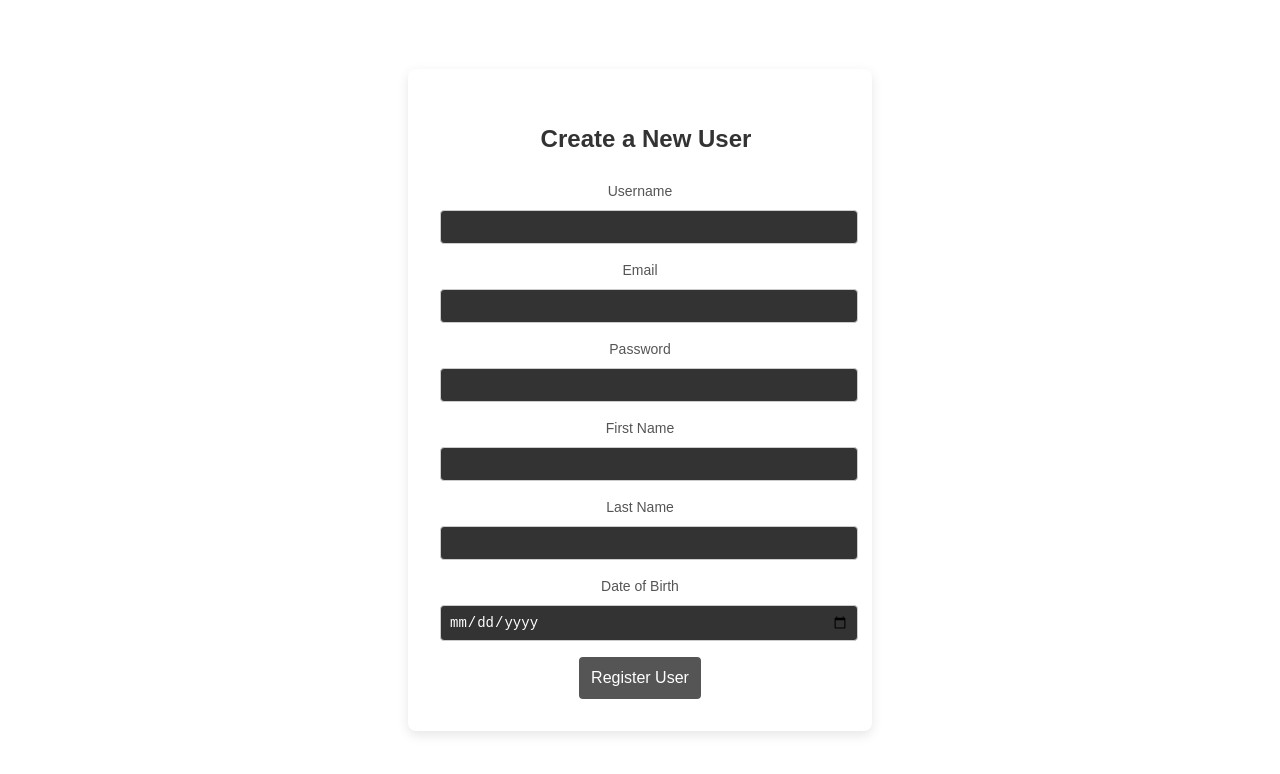
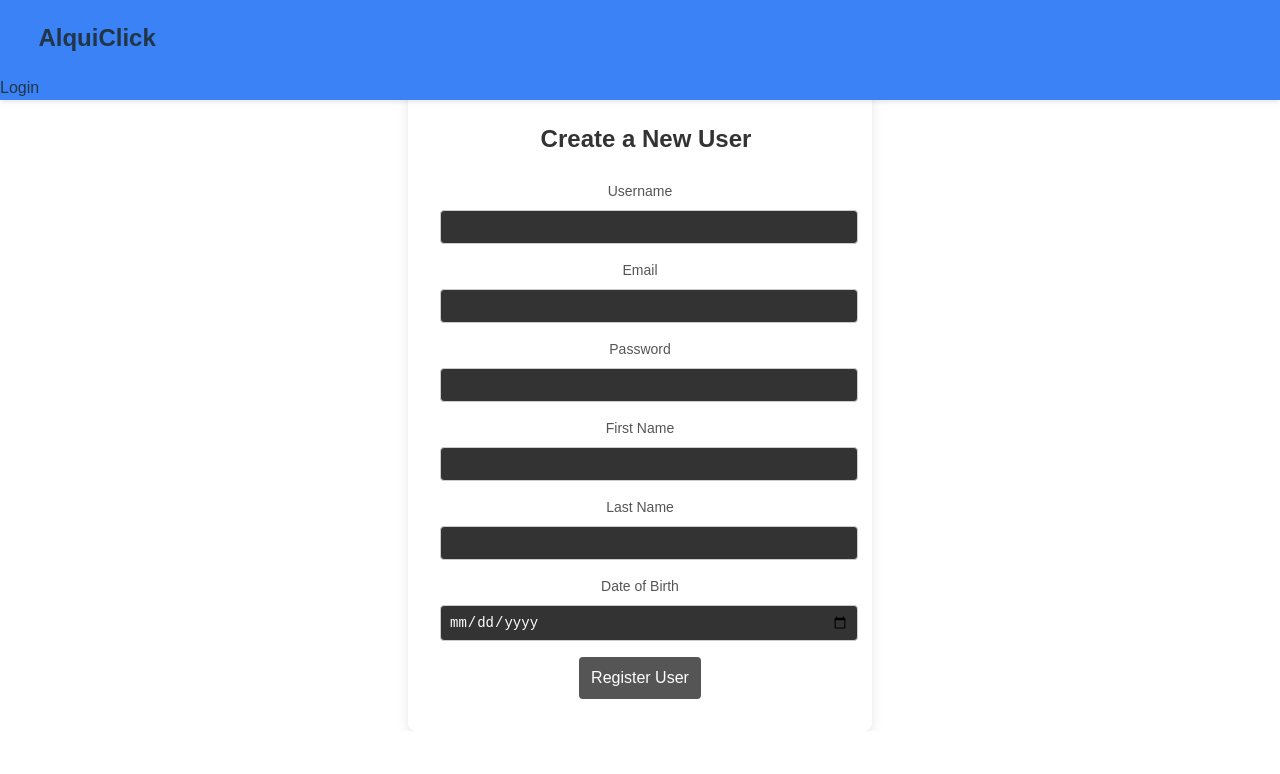
Before and after one commit to AlquiClick/frontend, a React (Vite) app: page /create-user in a window 1280 px wide. Shown: the top 774 px of the page. Built offline with nearby package versions, Linux system fonts and the light colour scheme.

Commit message:
modify user form, for create

```diff
--- a/src/components/Users/CreateUserForm.jsx
+++ b/src/components/Users/CreateUserForm.jsx
@@ -1,6 +1,7 @@
 import React from 'react';
 import { Formik } from 'formik';
 import * as Yup from 'yup';
+import HeaderContainer from '../header/HeaderContainer';
 
 const CreateUserForm = () => {
 
@@ -63,6 +64,8 @@ const CreateUserForm = () => {
   };
 
   return (
+    <div style={{ width: '100vw', overflowX: 'hidden' }}>
+      <HeaderContainer />
       <div className="create-user-container">
         <h2 className="create-user-title">Create a New User</h2>
         <Formik
@@ -75,7 +78,7 @@ const CreateUserForm = () => {
             date_of_birth: '',
           }}
           validationSchema={ValidationSchema}
-        onSubmit={handleRegister} // Cambia a onSubmit para utilizar Formik submit
+          onSubmit={handleRegister}
         >
           {({
             values,
@@ -170,6 +173,7 @@ const CreateUserForm = () => {
           )}
         </Formik>
       </div>
+    </div>
   );
 };
 
```
Lines whose indentation alone changed are shown as unchanged.
